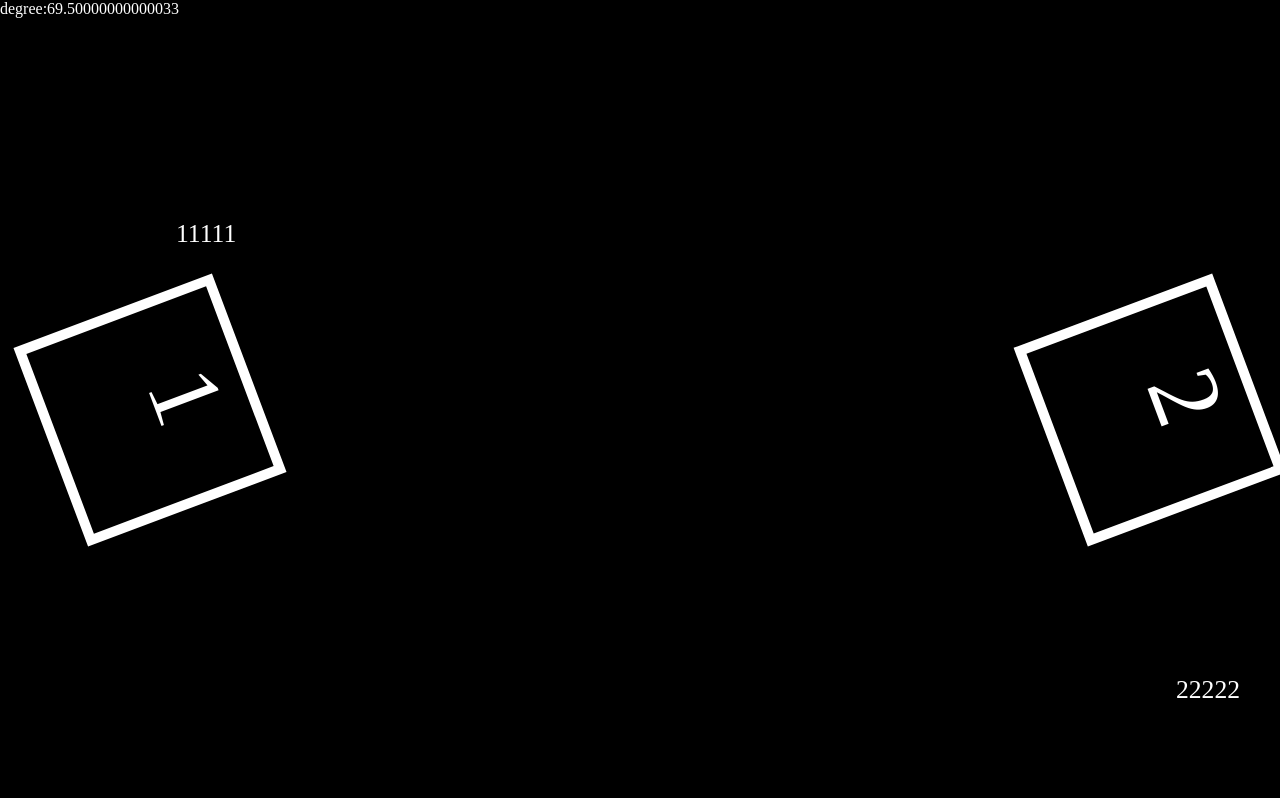
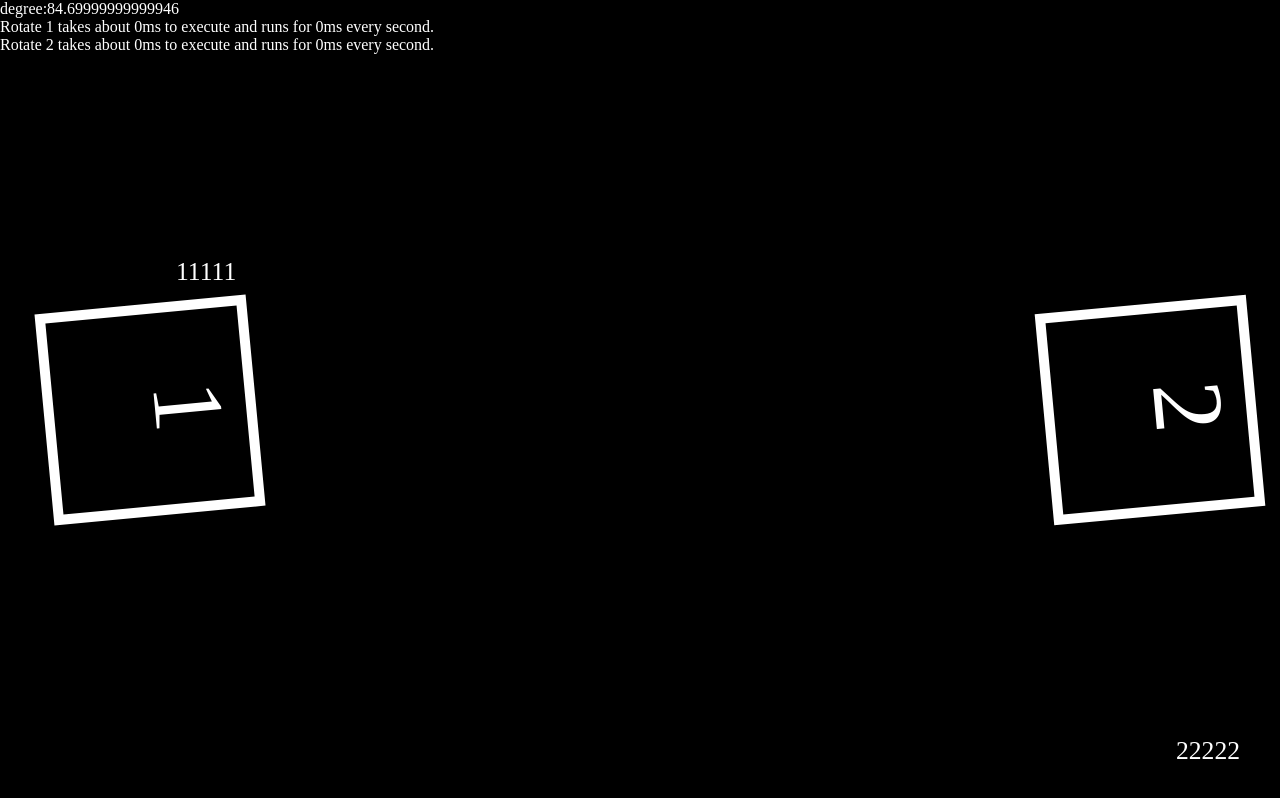
Before and after one commit to Towek/rotatingAndMatrix2d, a plain HTML site: page index.html in a window 1280 px wide. Drawn offline with nearby package versions, Linux system fonts and the light colour scheme.

Commit message:
added performance debugging and fixed fed syntax errors.

```diff
--- a/index.html
+++ b/index.html
@@ -59,6 +59,8 @@
     <div id="output2">2</div>
     <div id="debug">
       degree:<a id="debug_degree"></a>
+      <div id="ms1">:v</div>
+      <div id="ms2">:v</div>
     </div>
   </body>
 </html>
--- a/js.js
+++ b/js.js
@@ -1,18 +1,19 @@
 // Generated by CoffeeScript 1.10.0
 (function() {
-  var degreeCurrent, ready, rotateAnim;
+  var degreeCurrent, ready, rotate1Times, rotate2Times, rotateAnim;
 
   degreeCurrent = 0;
 
-  (function($) {})(jQuery);
+  rotate1Times = [];
+
+  rotate2Times = [];
 
   ready = function() {
-    var degree, doc, loading, loading2, mouse, output, output2, outputPos, screenCenter;
+    var degree, doc, loading, loading2, mouse, output, output2, screenCenter;
     output = $("#output");
     output2 = $("#output2");
     loading = $("#loading");
     loading2 = $("#loading2");
-    outputPos = output.position();
     degree = $("#debug_degree");
     screenCenter = {
       x: $(document).width() / 2,
@@ -46,28 +47,53 @@
       });
     });
     setInterval((function() {
-      var matrix;
+      var matrix, rotate1Time, start;
+      start = performance.now();
       rotateAnim(90, 0.1, "#output");
       degree.html(degreeCurrent);
       matrix = new WebKitCSSMatrix(getComputedStyle($('#output')[0]).webkitTransform);
       loading.css({
         'top': output.width() * matrix.c - output.width() * matrix.a + screenCenter.y + output.height() / 2 - loading.height()
       });
-      return loading.css({
+      loading.css({
         'left': screenCenter.x + output.height() / 2 - loading.width() - 500
       });
-    }), 1);
-    return setInterval((function() {
-      var rads;
+      rotate1Time = performance.now() - start;
+      return rotate1Times.push(rotate1Time);
+    }), 10);
+    setInterval((function() {
+      var rads, rotate2Time, start;
+      start = performance.now();
       rotateAnim(90, 0.1, "#output2");
       rads = degreeCurrent / (180 / Math.PI);
       loading2.css({
         'top': (output2.height() * (Math.cos(rads) * -1)) + (output2.height() * Math.sin(rads)) + screenCenter.y + output.height() - loading.height()
       });
-      return loading2.css({
+      loading2.css({
         'left': screenCenter.x + output.height() / 2 - loading.width() + 500
       });
+      rotate2Time = performance.now() - start;
+      return rotate2Times.push(rotate2Time);
     }), 1);
+    return setInterval((function() {
+      var avg, i, j, len, len1, sum, time;
+      sum = 0;
+      for (i = 0, len = rotate1Times.length; i < len; i++) {
+        time = rotate1Times[i];
+        sum += time;
+      }
+      avg = sum / rotate1Times.length;
+      rotate1Times = [];
+      $('#ms1').text('Rotate 1 takes about ' + avg + 'ms to execute and runs for ' + sum + 'ms every second.');
+      sum = 0;
+      for (j = 0, len1 = rotate2Times.length; j < len1; j++) {
+        time = rotate2Times[j];
+        sum += time;
+      }
+      avg = sum / rotate2Times.length;
+      rotate2Times = [];
+      return $('#ms2').text('Rotate 2 takes about ' + avg + 'ms to execute and runs for ' + sum + 'ms every second.');
+    }), 1000);
   };
 
   rotateAnim = function(degree, speed, target) {
```
Also changed, not shown: 1 other file.
